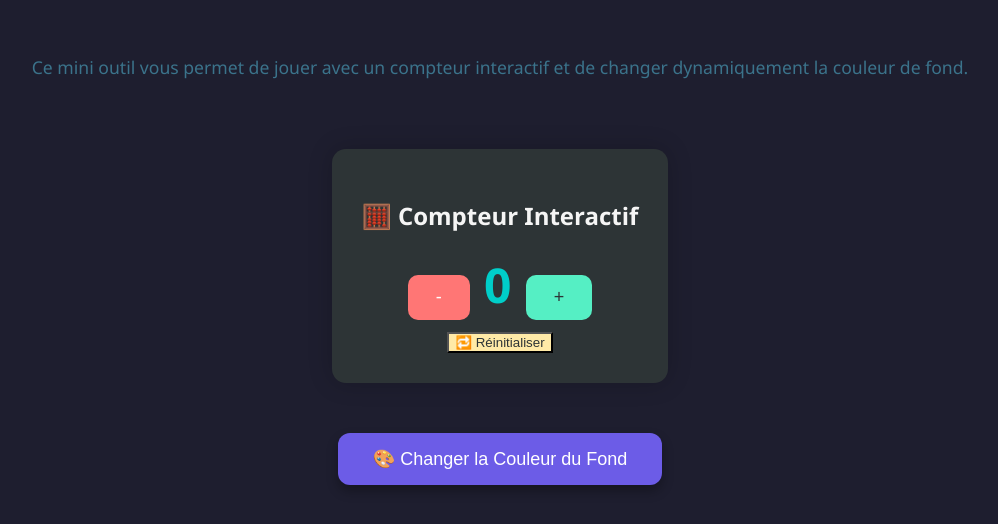
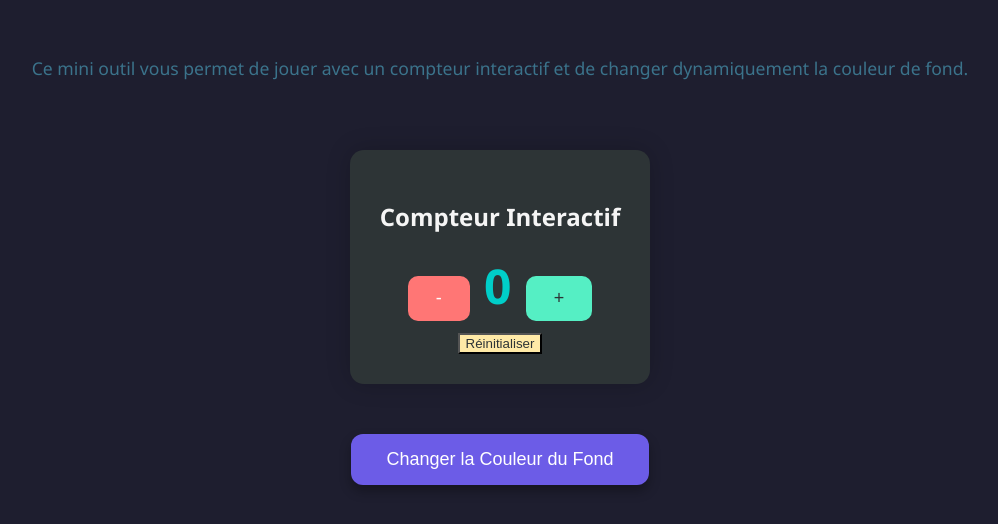
Before and after one commit to mamabilou/compteur, a plain HTML site: page index.html in a window 1280 px wide. Shown: the part 274-798 px from the top of the page, without its empty margins (140-1138 px from the left). Drawn offline with Linux system fonts and the light colour scheme.

Commit message:
Update index.html

```diff
--- a/index.html
+++ b/index.html
@@ -103,16 +103,16 @@
   </p>
 
   <div class="counter-container">
-    <h2>🧮 Compteur Interactif</h2>
+    <h2> Compteur Interactif</h2>
     <div class="counter-buttons">
       <button id="decreBtn">-</button>
       <span id="compteur">0</span>
       <button id="increBtn">+</button>
     </div>
-    <button id="reset">🔁 Réinitialiser</button>
+    <button id="reset"> Réinitialiser</button>
   </div>
 
-  <button id="btnColor">🎨 Changer la Couleur du Fond</button>
+  <button id="btnColor"> Changer la Couleur du Fond</button>
 
   <script>
     function genererCouleurHex() {
```
